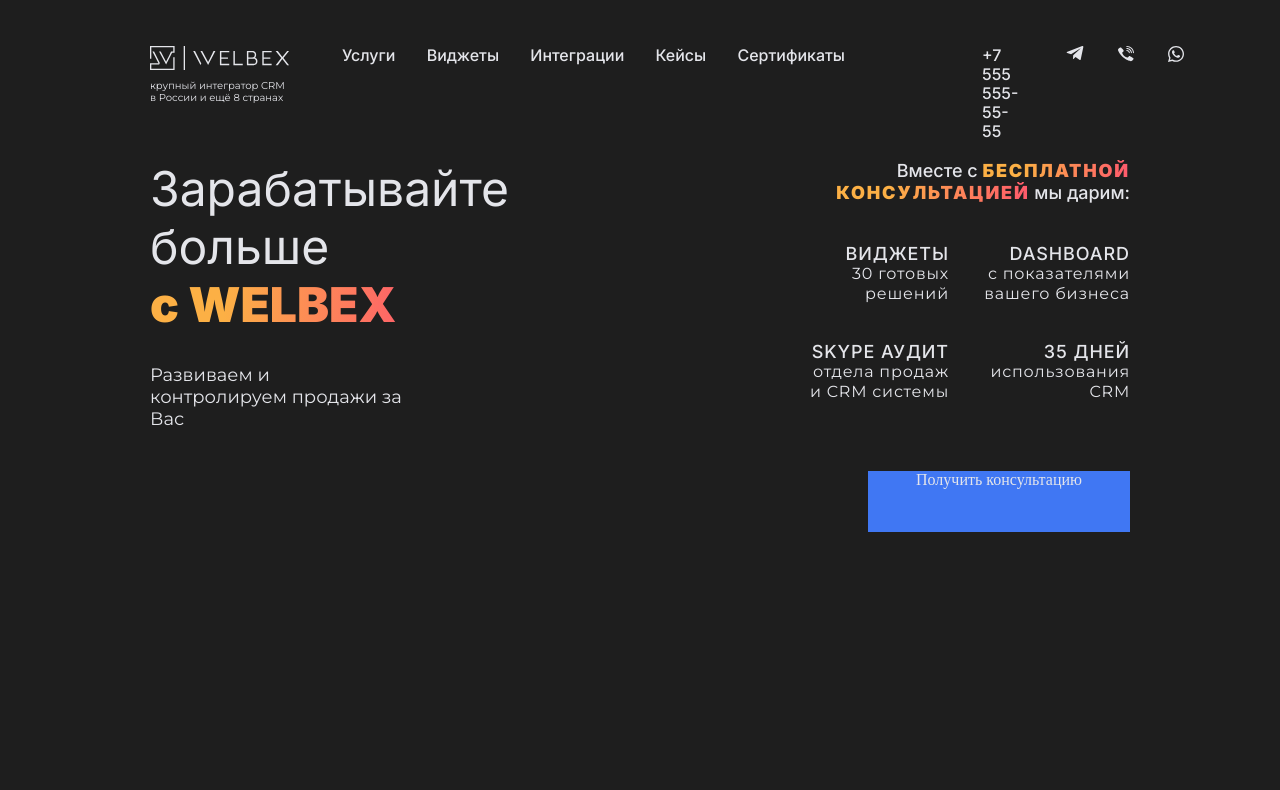
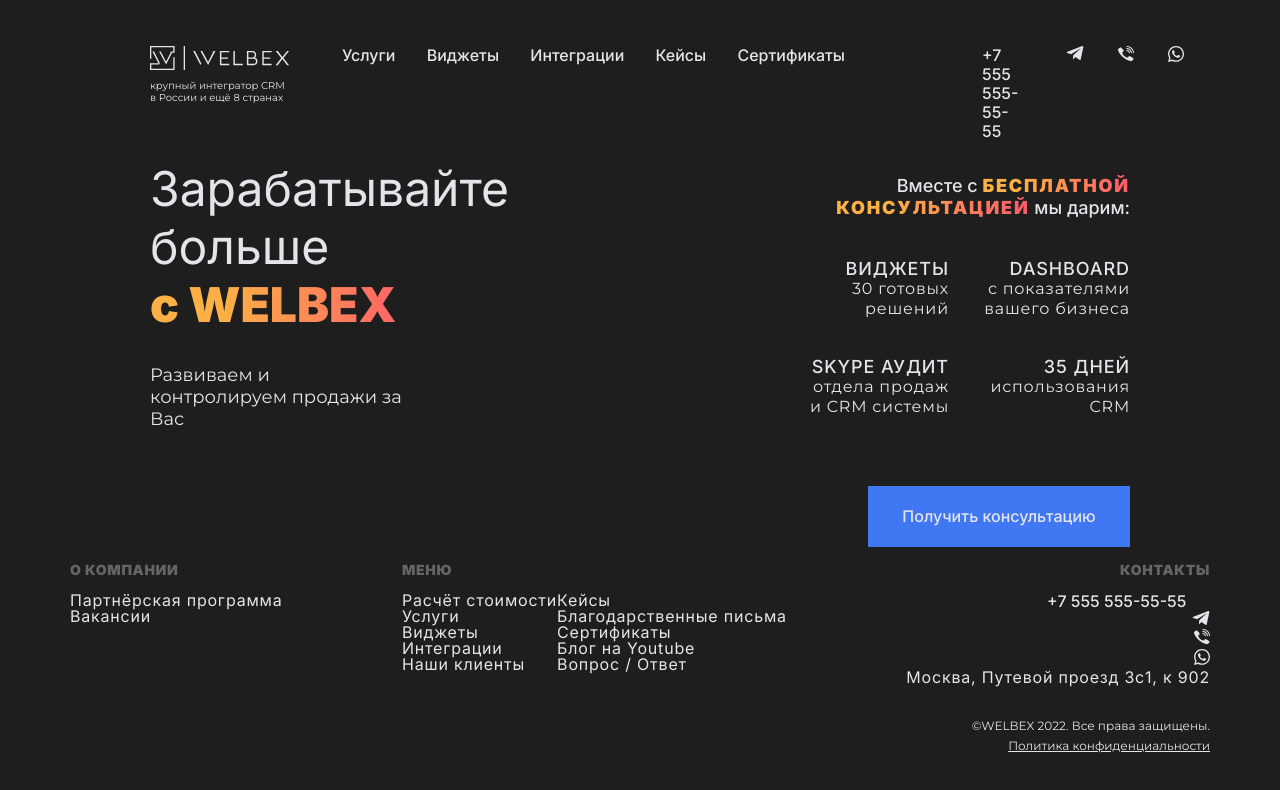
Before and after one commit to Go5710264/welbex, a website built with webpack: page src/index.html in a window 1280 px wide. Built offline with nearby package versions, Linux system fonts and the light colour scheme.

Commit message:
footer added, README.md corrected

```diff
--- a/src/css/style.css
+++ b/src/css/style.css
@@ -4,24 +4,23 @@
 
 body {
     background-color: #1E1E1E;
+    margin: 0;
+    height: 100%;
 }
 
-body, ul{
+ul{
     margin: 0;
+    padding: 0;
 }
 
-/* .purple_ball{
-    position: absolute;
-    width: 60px;
-    height: 60px;
-    left: 868px;
-    top: -2px;
-    background-color:aliceblue
-} */
+li{
+    list-style-type: none;
+}
 
-header{
+.header_site{
     padding: 46px 150px 90px;
     max-width: 1140px;
+    margin:auto;
 }
 
 .header_wrapper {
@@ -50,8 +49,6 @@
 
     font-family: 'Montserrat', sans-serif;
     font-size: 10px;
-    /* font-style: normal;
-    font-weight: 300; */
     line-height: 12px;
     color: #E4E5EA;
 }
@@ -111,6 +108,7 @@
 
     padding: 0 150px;
     max-width: 1140px;
+    margin:auto;
 }
 
 .slogan{
@@ -118,10 +116,12 @@
 
     width: 362px;
     height: 116px;
+    margin: 0;
 
     font-family: 'Inter', sans-serif;
     font-size: 48px;
     line-height: 58px;
+    font-weight: 400;
     color:#E4E5EA;
 }
 
@@ -164,6 +164,7 @@
 .promotion{
     height: 44px;
     margin-right: 0;
+    margin-bottom: 0;
 
     font-family: 'Inter', sans-serif;
     font-size: 18px;
@@ -201,6 +202,8 @@
 }
 
 .present_title{
+    margin: 0;
+
     font-family: 'Inter', sans-serif;
     font-weight: 500;
     font-size: 18px;
@@ -218,12 +221,83 @@
 }
 
 .button{
+    display: flex;
+    justify-content: center;
+
     width: 262px;
     height: 61px;
     float: right;
     margin-top: 61px;
 
     background-color: #4077F3;
+}
 
-    text-align: center;
+.btn_name{
+    margin: auto;
+
+    font-family: 'Inter', sans-serif;
+    font-size: 16px;
+    font-weight: 500;
+    line-height: 19px;
 }
+
+footer{
+    display: flex;
+    justify-content: space-between;
+
+    max-width: 1140px;
+    margin:auto;
+
+}
+
+.footter_section_menu{
+    display: flex;
+}
+
+.title_footer{
+    font-family: 'Inter', sans-serif;
+    font-weight: 700;
+    font-size: 14px;
+    line-height: 17px;
+    letter-spacing: 0.05em;
+    text-transform: uppercase;
+
+    color: #656566;
+}
+
+.footer_item{
+    font-family: 'Inter', sans-serif;
+    font-weight: 400;
+    font-size: 16px;
+    line-height: 16px;
+    letter-spacing: 0.05em;
+
+    color: #E4E5EA;
+}
+
+.contacts{
+    text-align: right;
+}
+
+address{
+    max-width: 1140px;
+    margin:auto;
+    text-align: right;
+    margin-top: 33px;
+
+    font-family: 'Montserrat', sans-serif;
+    font-style: normal;
+    font-size: 12px;
+    font-weight: 400;
+    line-height: 15px;
+    color: #E4E5EA;
+}
+
+.copuright{
+    margin: 0;
+}
+
+.copuright:last-child{
+    text-decoration: underline;
+    margin-top: 5px;
+}
--- a/src/index.html
+++ b/src/index.html
@@ -5,10 +5,10 @@
     <meta http-equiv="X-UA-Compatible" content="IE=edge">
     <meta name="viewport" content="width=device-width, initial-scale=1.0">
     <link rel="stylesheet" href="./css/style.css">
-    <title>Document</title>
+    <title>Welbex</title>
 </head>
 <body>
-    <header>
+    <header class="header_site">
         <div class="header_wrapper">
             <div class="comp_preview">
                 <div class="comp_logo">
@@ -37,49 +37,95 @@
         </div>
     </header>
     <main>
-        <div class="slogan_wrapper">
-            <span class="slogan">Зарабатывайте больше</span>
+        <section class="slogan_wrapper">
+            <h1 class="slogan">Зарабатывайте больше</h1>
             <span class="slogan_welbex">с WELBEX</span>
             <div class="slogan_note">Развиваем и контролируем продажи за Вас</div>
-        </div>
-        <div class="info_company">
+        </section>
 
-            <div class="promotion">
-                Вместе с <b class="attention">бесплатной</b><br><b class="attention">консультацией</b> мы дарим:
-            </div>
+        <section class="info_company">
+
+            <header>
+                <h2 class="promotion">Вместе с <b class="attention">бесплатной</b><br><b class="attention">консультацией</b> мы дарим:</h2>
+            </header>
 
             <div class="present">
                 <div class="column_present">
-                    <div class="present_item">
-                        <div class="present_title">Виджеты</div>
+                    <section class="present_item">
+                        <h3 class="present_title">Виджеты</h3>
                         30 готовых решений
-                    </div>
-                    <div class="present_item">
-                        <div class="present_title">Skype Аудит</div>
+                    </section>
+                    <section class="present_item">
+                        <h3 class="present_title">Skype Аудит</h3>
                         отдела продаж и CRM системы
-                    </div>
+                    </section>
                 </div>
 
                 <div class="column_present">
 
-                    <div class="present_item">
-                        <div class="present_title">Dashboard</div>
+                    <section class="present_item">
+                        <h3 class="present_title">Dashboard</h3>
                         с показателями вашего бизнеса
-                    </div>
-                    <div class="present_item">
-                        <div class="present_title">35 дней</div>
+                    </section>
+                    <section class="present_item">
+                        <h3 class="present_title">35 дней</h3>
                         использования CRM
-                    </div>
+                    </section>
                 </div>
             </div>
 
             <div class="button">
-                Получить консультацию
+                <span class="btn_name">Получить консультацию</span>
             </div>
-        </div>
+        </section>
     </main>
+
     <footer>
-
+        <section>
+            <h3 class="title_footer">О компании</h3>
+            <ul>
+                <li class="footer_item">Партнёрская программа</li>
+                <li class="footer_item">Вакансии</li>
+            </ul>
+        </section>
+        <section>
+            <h3 class="title_footer">Меню</h3>
+            <div class="footter_section_menu">
+                <ul>
+                    <li class="footer_item">Расчёт стоимости</li>
+                    <li class="footer_item">Услуги</li>
+                    <li class="footer_item">Виджеты</li>
+                    <li class="footer_item">Интеграции</li>
+                    <li class="footer_item">Наши клиенты</li>
+                </ul>
+                <ul>
+                    <li class="footer_item">Кейсы</li>
+                    <li class="footer_item">Благодарственные письма</li>
+                    <li class="footer_item">Сертификаты</li>
+                    <li class="footer_item">Блог на Youtube</li>
+                    <li class="footer_item">Вопрос / Ответ</li>
+                </ul>
+            </div>
+        </section>
+        <section class="contacts">
+            <h3 class="title_footer">Контакты</h3>
+            <ul>
+                <li class="phone">+7 555 555-55-55</li>
+                <li>
+                    <ul>
+                        <!-- сменить класс -->
+                        <li class="mess_menu_item"><img src="./picture/telegram_icon.svg" alt="Telegram"></li>
+                        <li class="mess_menu_item"><img src="./picture/viber_icon.svg" alt="Viber"></li>
+                        <li class="mess_menu_item"><img src="./picture/whatsapp_icon.svg" alt="WhatsApp"></li>
+                    </ul>
+                </li>
+                <li class="footer_item">Москва, Путевой проезд 3с1, к 902</li>
+            </ul>
+        </section>
     </footer>
+    <address>
+        <p class="copuright">©WELBEX 2022. Все права защищены.</p>
+        <p class="copuright">Политика конфиденциальности</p>
+    </address>
 </body>
 </html>
--- a/src/picture/picture.txt
+++ /dev/null
@@ -1,2 +0,0 @@
-В данной папке сохронять изображения в формате png|svg|jpg|jpeg|cur|gif
-Добавлять формат можно в webpack.config.js
```
Also changed, not shown: README.md, src/components/firstComponent.js (deleted).
